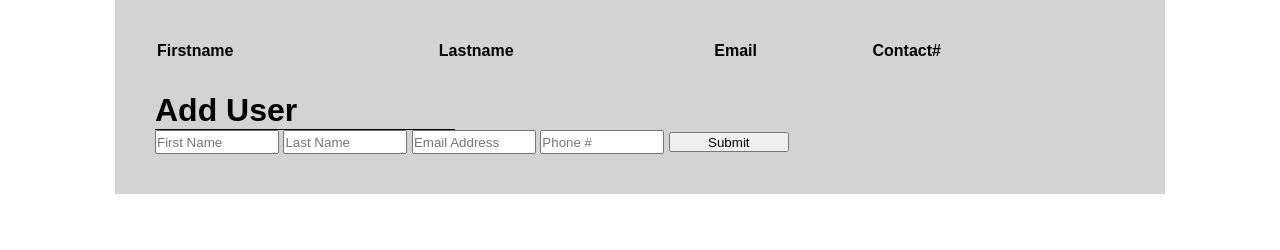
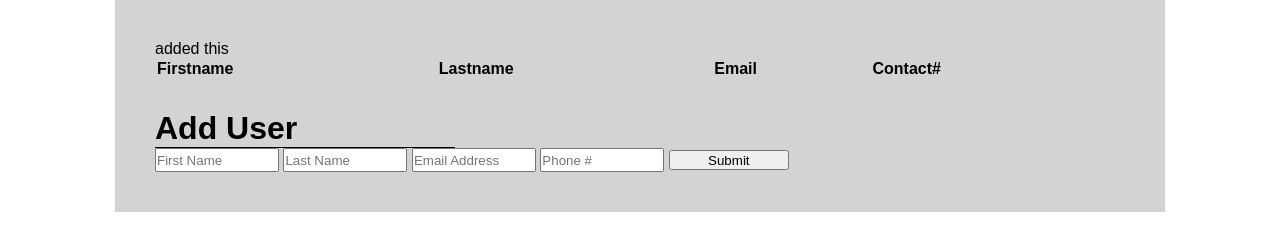
Before and after one commit to brandonwreck/cdprojects, a plain HTML site: page project/index.html in a window 1280 px wide. Drawn offline with Linux system fonts and the light colour scheme.

Commit message:
added bad text

```diff
--- a/project/index.html
+++ b/project/index.html
@@ -11,6 +11,7 @@
 <div id="container">
 <table style="width:100%" id="tableAppend">
 <tr><th>Firstname</th><th>Lastname</th> <th>Email</th><th>Contact#</th></tr>
+added this
 </table>
 <h1>Add User</h1>
 <form action="" method="post">
```
Also changed, not shown: 1 other file.
